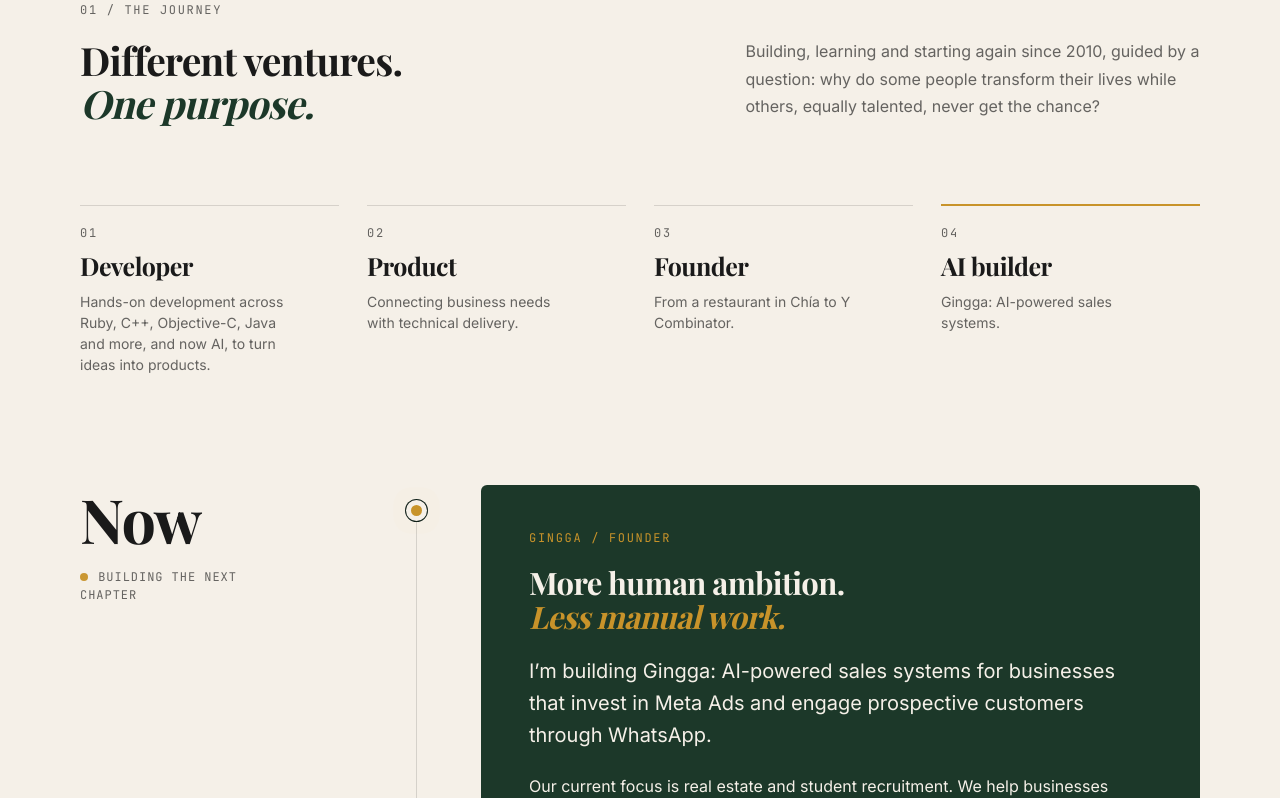
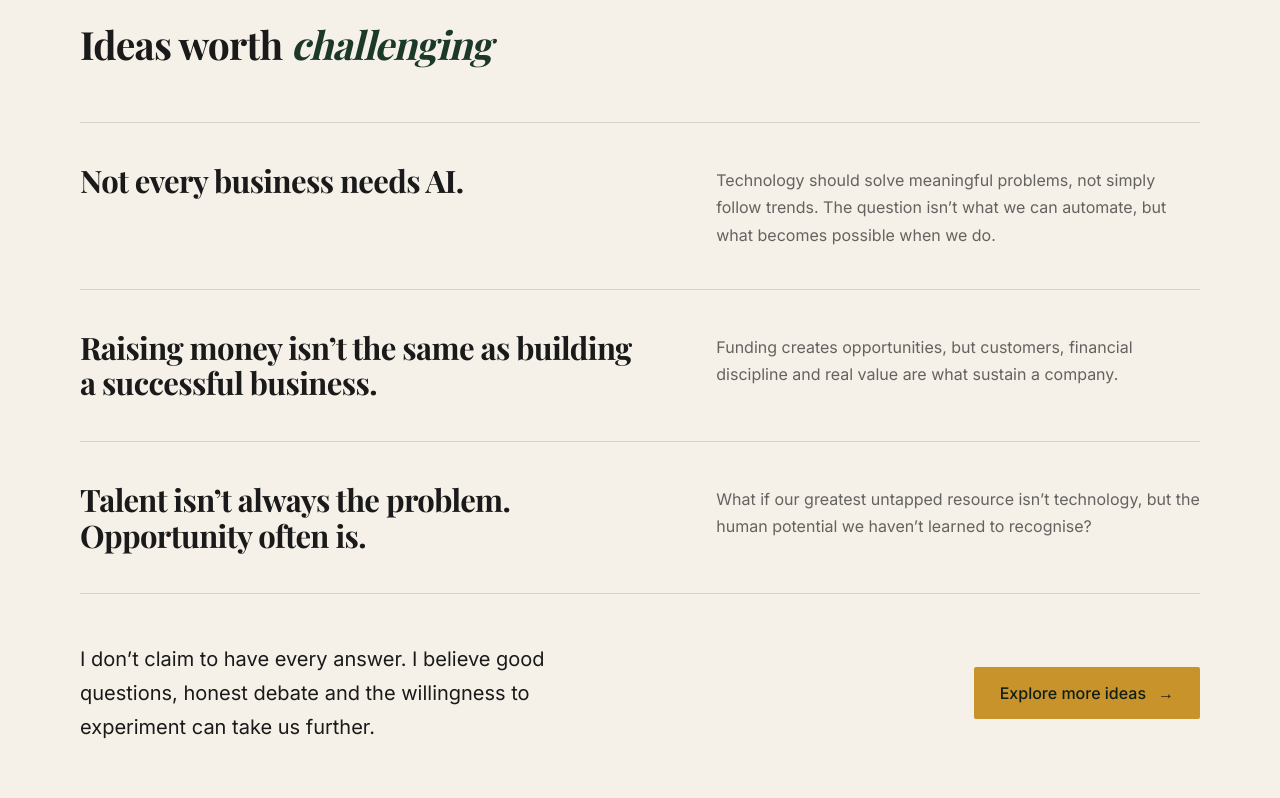
Before and after one commit to vlaguzman/personal_site, a Next.js app: page / in a window 1280 px wide. Shown: the part 1442-2240 px from the top of the page. Built offline with nearby package versions, Linux system fonts and the light colour scheme.

Commit message:
feat: add 'Ideas worth challenging' section before the journey

```diff
--- a/src/app/globals.css
+++ b/src/app/globals.css
@@ -339,6 +339,61 @@
 }
 
 /* ==========================================================================
+   Ideas worth challenging
+   ========================================================================== */
+.ideas {
+  padding: 104px 0 96px;
+}
+
+.ideas-heading {
+  margin-bottom: 56px;
+}
+
+.idea-list {
+  list-style: none;
+  margin: 0;
+  padding: 0;
+  border-bottom: 1px solid var(--line);
+}
+
+.idea-list li {
+  display: grid;
+  grid-template-columns: 1.15fr 1fr;
+  gap: 24px 80px;
+  align-items: start;
+  padding: 40px 0;
+  border-top: 1px solid var(--line);
+}
+
+.idea-list h3 {
+  font-size: var(--fs-h3);
+  line-height: 1.15;
+}
+
+.idea-list p {
+  font-size: var(--fs-body);
+  line-height: var(--lh-read);
+  color: var(--text-secondary);
+  margin: 4px 0 0;
+}
+
+.ideas-closing {
+  display: flex;
+  align-items: center;
+  justify-content: space-between;
+  flex-wrap: wrap;
+  gap: 24px 48px;
+  margin-top: 48px;
+}
+
+.ideas-closing p {
+  max-width: 560px;
+  font-size: var(--fs-lead);
+  line-height: var(--lh-read);
+  margin: 0;
+}
+
+/* ==========================================================================
    Credibility strip
    ========================================================================== */
 .credibility {
@@ -1502,6 +1557,37 @@
     font-size: var(--fs-body);
   }
 
+  .ideas {
+    padding: 64px 0 56px;
+  }
+
+  .ideas-heading {
+    margin-bottom: 32px;
+  }
+
+  .idea-list li {
+    grid-template-columns: 1fr;
+    gap: 12px;
+    padding: 28px 0;
+  }
+
+  .idea-list p {
+    margin-top: 0;
+  }
+
+  .ideas-closing {
+    margin-top: 32px;
+  }
+
+  .ideas-closing p {
+    font-size: var(--fs-body);
+  }
+
+  .ideas-closing .cta-primary {
+    width: 100%;
+    justify-content: center;
+  }
+
   .hero-actions {
     flex-direction: column;
     align-items: stretch;
--- a/src/app/page.tsx
+++ b/src/app/page.tsx
@@ -4,6 +4,7 @@
 import { Footer } from "@/components/landing/Footer";
 import { Header } from "@/components/landing/Header";
 import { Hero } from "@/components/landing/Hero";
+import { Ideas } from "@/components/landing/Ideas";
 import { Intro } from "@/components/landing/Intro";
 import { Journey } from "@/components/landing/Journey";
 import { Purpose } from "@/components/landing/Purpose";
@@ -18,6 +19,7 @@
         <Hero />
         <Intro />
         <CredibilityStrip />
+        <Ideas />
         <Journey />
         <Purpose />
         <Beliefs />
--- /dev/null
+++ b/src/components/landing/Ideas.tsx
@@ -0,0 +1,31 @@
+import Link from "next/link";
+import { IDEAS } from "@/data/ideas";
+
+export function Ideas() {
+  return (
+    <section id="ideas" className="ideas">
+      <div className="wrap">
+        <div className="ideas-heading">
+          <span className="eyebrow">{IDEAS.eyebrow}</span>
+          <h2>
+            Ideas worth <em>challenging</em>
+          </h2>
+        </div>
+        <ul className="idea-list" aria-label="Ideas worth challenging">
+          {IDEAS.items.map((idea) => (
+            <li key={idea.claim}>
+              <h3>{idea.claim}</h3>
+              <p>{idea.argument}</p>
+            </li>
+          ))}
+        </ul>
+        <div className="ideas-closing">
+          <p>{IDEAS.closing}</p>
+          <Link className="cta-primary" href={IDEAS.cta.href}>
+            {IDEAS.cta.label} <span aria-hidden="true">→</span>
+          </Link>
+        </div>
+      </div>
+    </section>
+  );
+}
--- /dev/null
+++ b/src/data/ideas.ts
@@ -0,0 +1,23 @@
+export const IDEAS = {
+  eyebrow: "HOW I THINK",
+  items: [
+    {
+      claim: "Not every business needs AI.",
+      argument:
+        "Technology should solve meaningful problems, not simply follow trends. The question isn’t what we can automate, but what becomes possible when we do.",
+    },
+    {
+      claim: "Raising money isn’t the same as building a successful business.",
+      argument:
+        "Funding creates opportunities, but customers, financial discipline and real value are what sustain a company.",
+    },
+    {
+      claim: "Talent isn’t always the problem. Opportunity often is.",
+      argument:
+        "What if our greatest untapped resource isn’t technology, but the human potential we haven’t learned to recognise?",
+    },
+  ],
+  closing:
+    "I don’t claim to have every answer. I believe good questions, honest debate and the willingness to experiment can take us further.",
+  cta: { label: "Explore more ideas", href: "/essays" },
+} as const;
```
Also changed, not shown: 2 other files (tests, documents, lock files or other folders).
